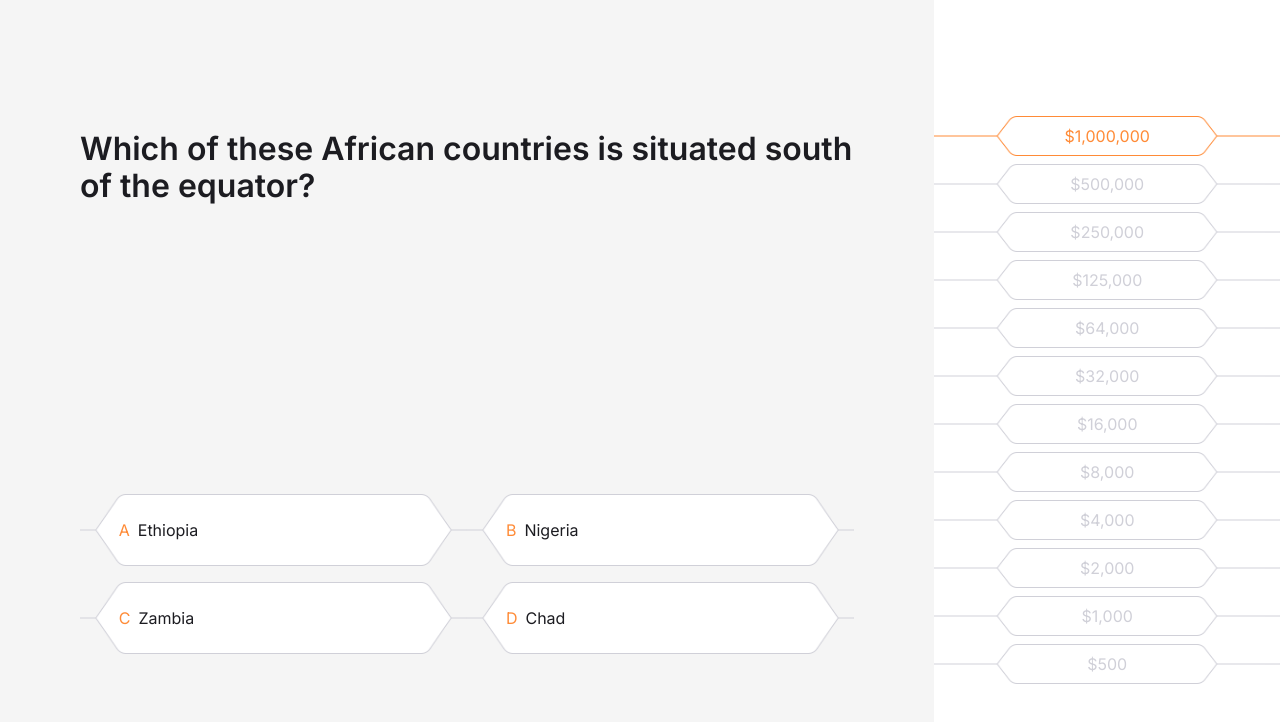
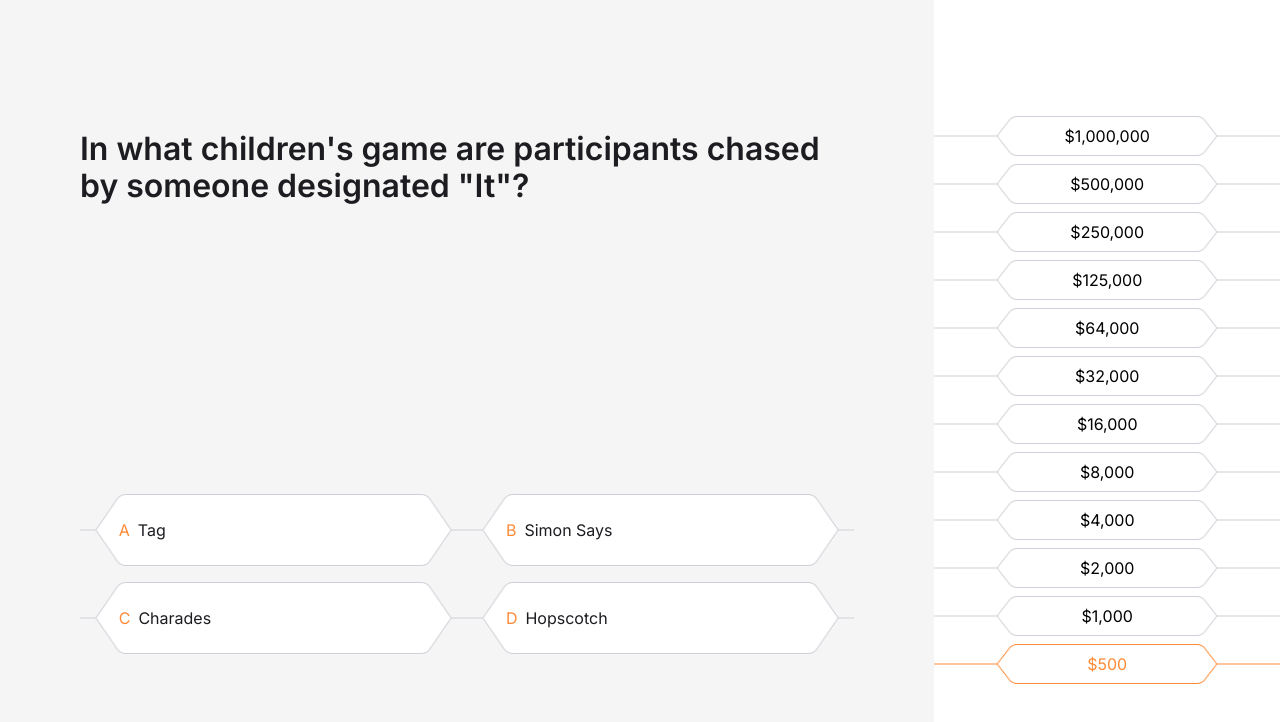
Before and after one commit to kyrylofranko/wwbm-game, a React (Create React App) app: page /#/questions in a window 1280 px wide. Shown: the top 722 px of the page. Built offline with nearby package versions, Linux system fonts and the light colour scheme; no server answers.

Commit message:
Fix starting question.

```diff
--- a/src/pages/Game.tsx
+++ b/src/pages/Game.tsx
@@ -121,7 +121,7 @@ export const Game = observer(() => {
 
   useEffect(() => {
     Store.getData();
-    Store.setCurrentQuestion(Store.questions[11]);
+    Store.setCurrentQuestion(Store.questions[0]);
   }, [Store]);
 
   useEffect(() => {
```
